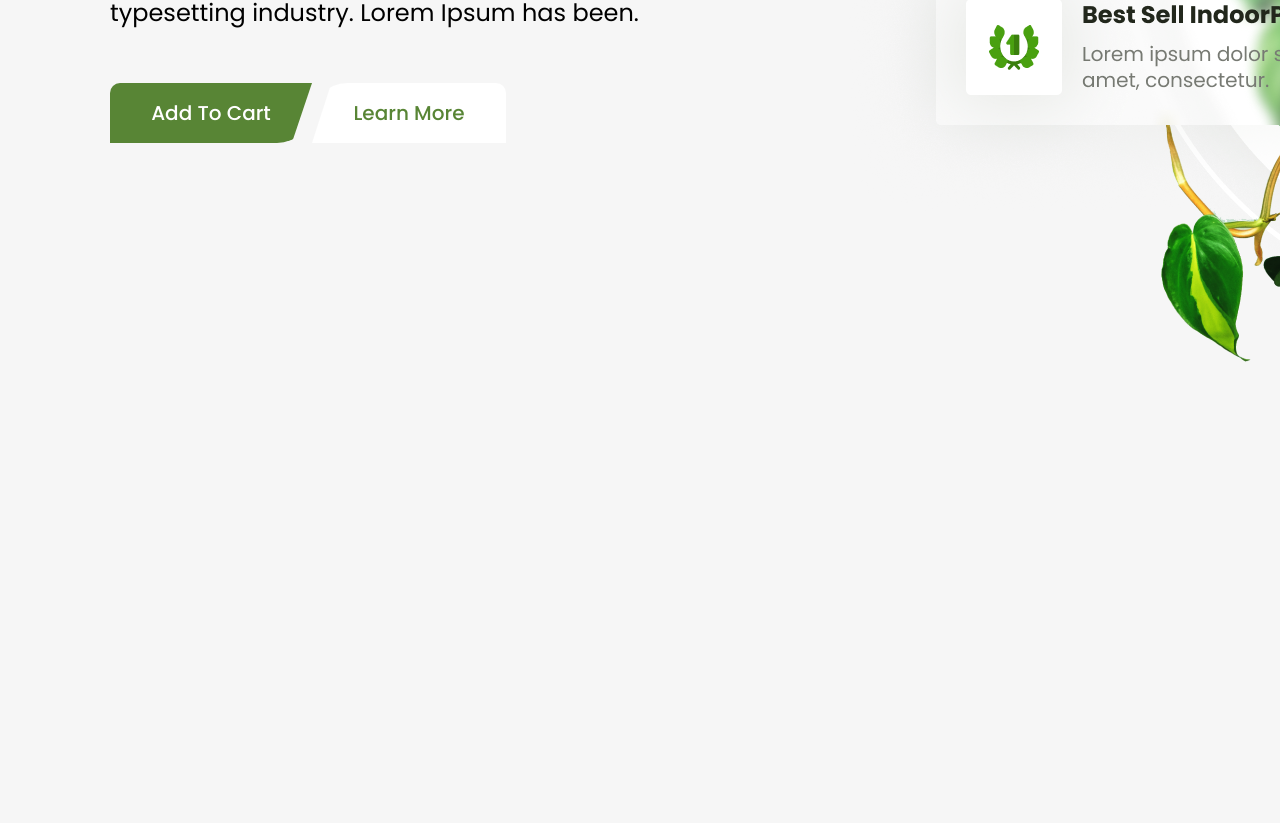
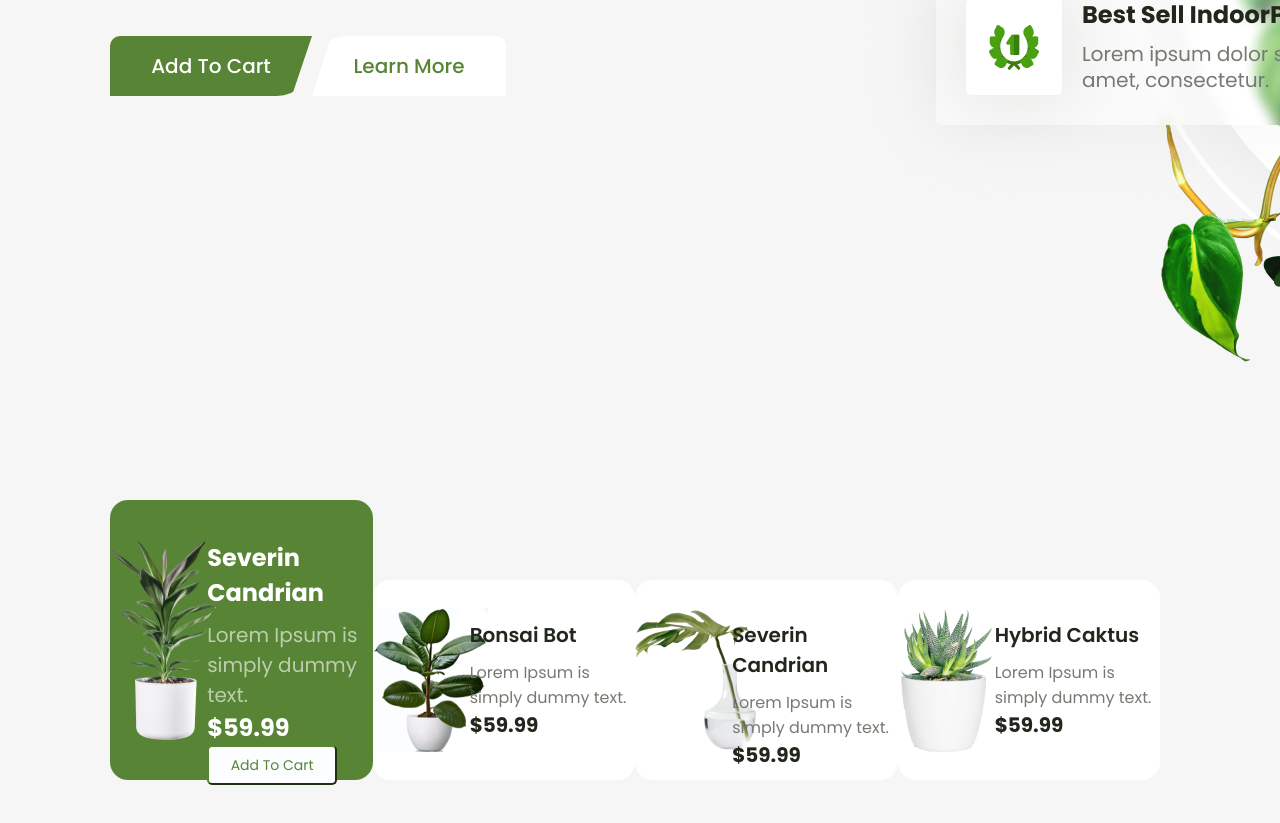
Before and after one commit to DariaKostrik/Landind-flower-shop, a plain HTML site: page index.html in a window 1280 px wide. Shown: the part 627-1450 px from the top of the page. Before the commit the page ends 998 px from the top, so only its background shows below. Drawn offline with Linux system fonts and the light colour scheme.

Commit message:
add few goods

```diff
--- a/_common.scss
+++ b/_common.scss
@@ -3,8 +3,15 @@ $main-font: 'Poppins', sans-serif;
     box-sizing: border-box;
     margin: 0;
 }
+body{
+    position: relative;
+}
 header{
     font-family:$main-font;
+    position: fixed;
+    background-color: F6F6F6;
+    left: 0;
+    right: 0;
 }
 #top{
     padding: 50px 110px 150px 110px;
--- a/index.html
+++ b/index.html
@@ -9,6 +9,7 @@
         <link href="https://fonts.googleapis.com/css2?family=Poppins:wght@400;500;600;700&display=swap" rel="stylesheet">
         <link rel="stylesheet" href="main.css">
     </head>
+    <body>
 <header>
     <div id="top">
         <img class="logo" src="./assets/Снимок экрана 2022-04-20 011305.png" alt="Logo">
@@ -22,7 +23,7 @@
         <a href="#"> <img class="register" src="./assets/Group 4.png"></a>
     </div>
 </header>
-<section id="front-div" class="conteiner">
+<section id="front-div" >
     <div class="head-text">
         <p1 class="1p">#Ornamental Plant</p1>
         <p2 class="2p" >Various Indoor Plant Shop</p2>
@@ -36,6 +37,55 @@
         <img class="background-flower" src="./assets/Group 26118.png" alt="background-flower">
     </div>
 </section>
-<body>
+<section id="container-with-goods">
+
+<div class="plant-in-line picked">
+    <div class="image-inline-box">
+        <img src="./assets/severin-candrian-EASjBRt6gi0-unsplash 1.png">
+    </div>
+    <div class="basic-inf">
+        <p id="p-picked">Severin Candrian</p>
+        <span id="picked">Lorem Ipsum is simply dummy text.</span><br>
+        <span id="price-picked">$59.99</span><br>
+        <button id="button">Add To Cart</button>
+    </div>
+     </div>
+
+<div class="plant-in-line">
+    <div class="image-inline-box">
+        <img src="./assets/image 14.png">
+    </div>
+    <div class="basic-inf">
+    <p>Bonsai Bot</p>
+    <span>Lorem Ipsum is simply dummy text.</span><br>
+    <span id="price">$59.99</span>
+</div>
+</div>
+
+<div class="plant-in-line">
+    <div class="image-inline-box">
+        <img src="./assets/photo-1501004318641-b39e6451bec6 2.png">
+    </div>
+    <div class="basic-inf">
+        <p>Severin Candrian</p>
+        <span>Lorem Ipsum is simply dummy text.</span><br>
+        <span id="price">$59.99</span>
+    </div>
+</div>
+</div>
+
+<div class="plant-in-line">
+    <div class="image-inline-box">
+        <img src="./assets/photo-1485955900006-10f4d324d411 3.png">
+    </div>
+    <div class="basic-inf"> <p>Hybrid Caktus</p>
+        <span>Lorem Ipsum is simply dummy text.</span><br>
+        <span id="price">$59.99</span>
+    </div>
+</div>
+</div>
+
+
+</section>
 </body>
 </html>
--- a/main.scss
+++ b/main.scss
@@ -3,6 +3,7 @@
     padding: 2px 0 0 0;
     display: flex;
     align-items: center;
+
 }
 .top-buttons{
     display: flex;
@@ -11,10 +12,12 @@
 #front-div {
     display: flex;
 }
+
 .head-text {
     display: flex;
     flex-direction: column;
     text-align: left;
+    padding-top: 183px;
     padding-left: 110px;
     p1{
         font-size: 24px;
@@ -64,6 +67,91 @@ flex-direction: row;
     }
 }
 }
-.background-flower{
-   margin-top: -230px;
+
+#container-with-goods{
+    margin: 129px 0 100px 0;
+    padding-left: 110px;
+    padding-right: 120px;
+    display: flex;
+    flex-direction: row;
+    justify-content: space-around ;
+
+    .plant-in-line{
+        width: 400px;
+        height: 200px;
+        border-radius: 18px;
+        background: #FFF;
+        display: flex;
+        flex-direction: row;
+        align-self: flex-end;
+        max-width: 100%;
+        max-height: 100%;
+
+        &.picked {
+            height: 280px;
+            background: #588535;
+        }
+    }
 }
+.image-inline-box{
+    align-self: center;
+    width: 37%;
+    img{
+        display: block;
+        margin-left: auto;
+        margin-right: auto;
+    }
+}
+.basic-inf{
+    width: 63%;
+    justify-content:end;
+    p{
+        padding: 40px 0 10px 0;
+        color: #22271C;
+        font-family: $main-font;
+        font-size: 20px;
+        font-weight: 600;
+    }
+    #p-picked{
+        color: #FFF;
+        font-family: $main-font;
+        font-size: 24px;
+        font-weight: 700;
+        padding: 40px 0 10px 0;
+    }
+    span{
+        color: #777A73;
+        font-family: $main-font;
+        font-size: 16px;
+        font-weight: 400;
+    }
+    #picked{
+        color: rgba(255, 255, 255, 0.60);
+        font-family: $main-font;
+        font-size: 20px;
+        font-weight: 400;
+    }
+    #price-picked{
+        color: #FFF;
+        font-family: $main-font;
+        font-size: 24px;
+        font-weight: 700;
+    }
+    #price{
+        color: #22271C;
+        font-family: $main-font;
+        font-size: 20px;
+        font-weight: 700;
+    }
+    #button {
+        width: 130px;
+        height: 40px;
+        border-radius: 5px;
+        background-color: #FBFDFE;
+        color: #588535;
+        font-family: $main-font;
+        font-size: 14px;
+        font-weight: 400;
+        border-color: #588535;
+    }
+}
```
Also changed, not shown: assets/image 14.png (added), assets/photo-1485955900006-10f4d324d411 3.png (added), assets/photo-1501004318641-b39e6451bec6 2.png (added), assets/severin-candrian-EASjBRt6gi0-unsplash 1.png (added), main.css, 1 other file. Lines whose indentation alone changed are shown as unchanged.
